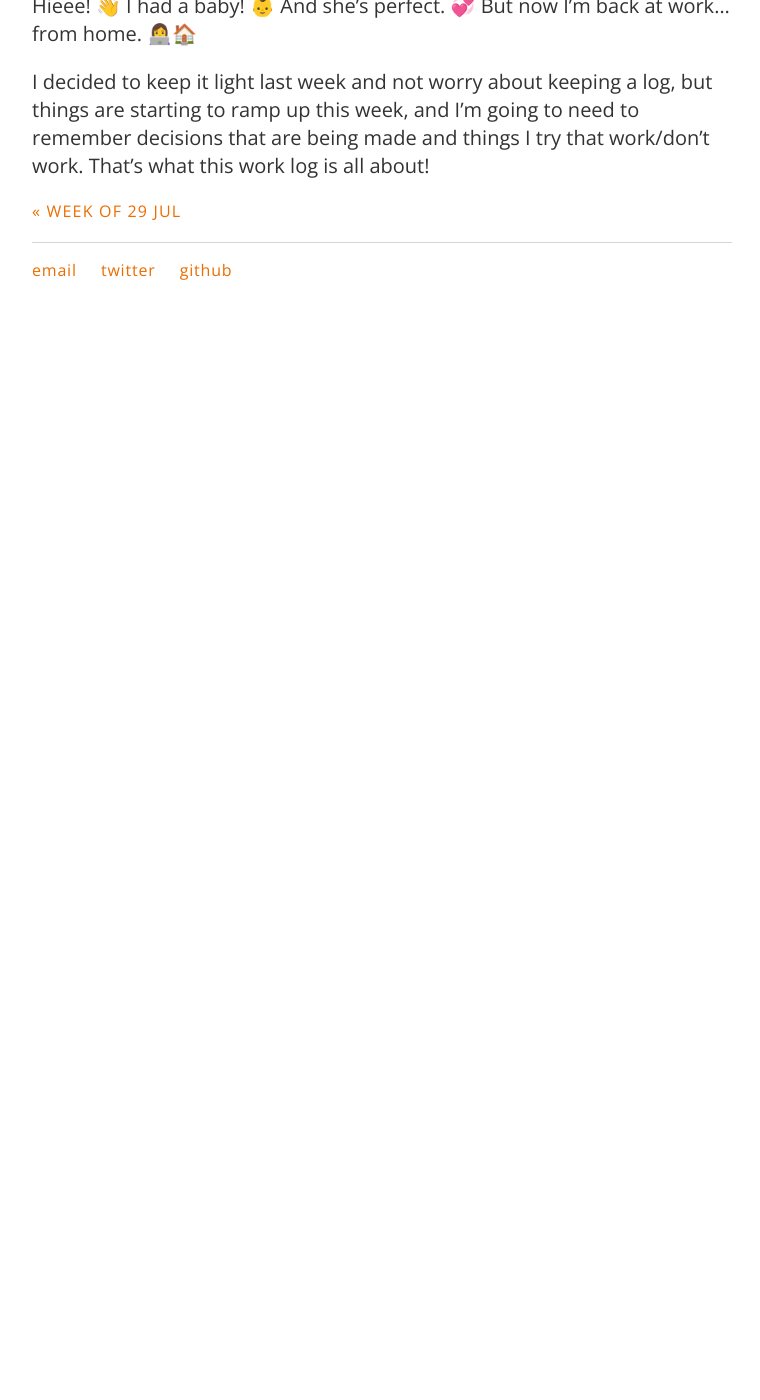
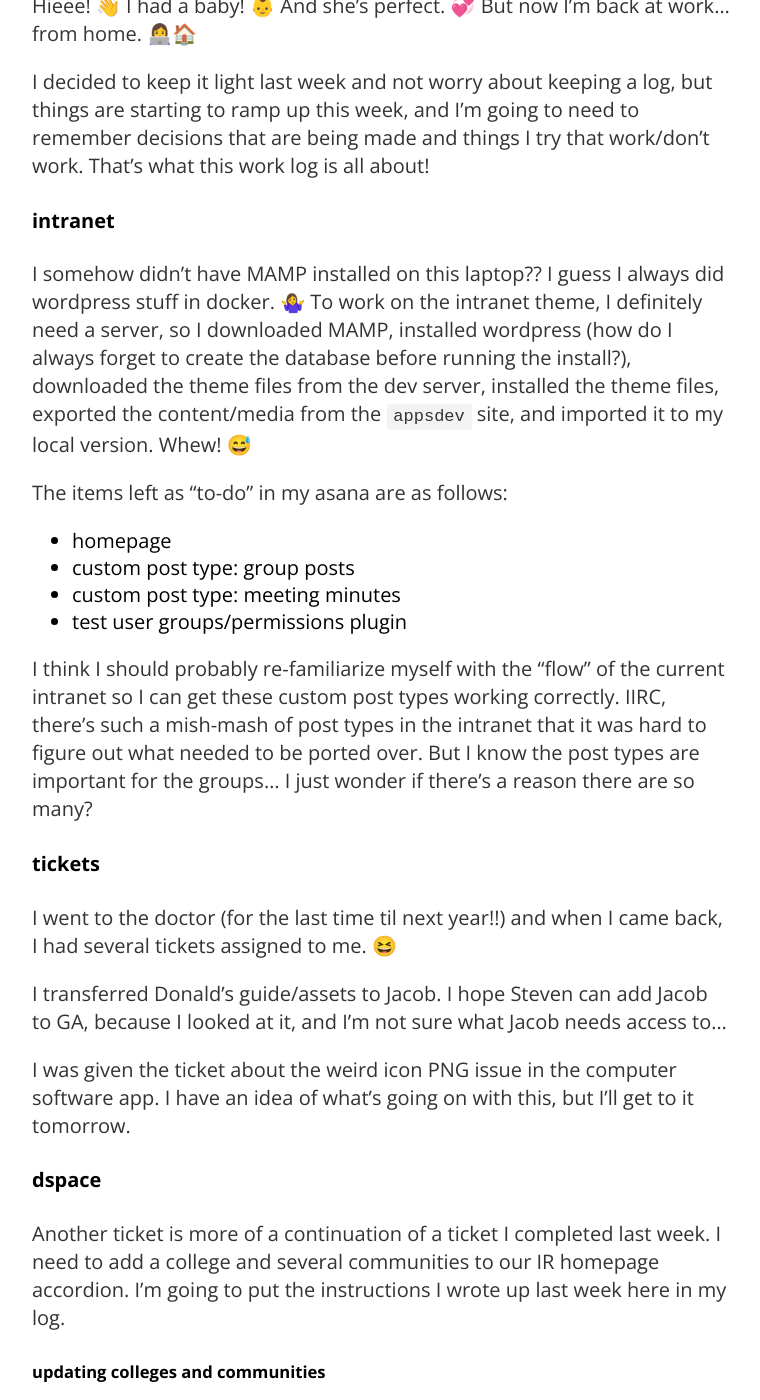
Before and after one commit to carylwyatt/carylwyatt.github.io, a Jekyll site: the page built from _posts/2019-09-09-week-of-09-sep.md, in a window 1280 px wide and 1400 px high, scrolled down 242 px. Shown: the whole window, without its empty margins (258-1018 px from the left). Built offline with Jekyll 4.4.1, drawn with Linux system fonts in a browser that asks for light colours; emoji names are drawn with the system emoji font; before the commit the page ends 900 px from its top, so only the background shows below that; some of the changed text lies outside the part shown.

Commit message:
thursday notes

```diff
--- a/_posts/2019-09-09-week-of-09-sep.md
+++ b/_posts/2019-09-09-week-of-09-sep.md
@@ -9,3 +9,37 @@ date: 2019-09-09
 Hieee! :wave: I had a baby! :baby: And she's perfect. :revolving_hearts: But now I'm back at work... from home. :woman_technologist::house:
 
 I decided to keep it light last week and not worry about keeping a log, but things are starting to ramp up this week, and I'm going to need to remember decisions that are being made and things I try that work/don't work. That's what this work log is all about!
+
+#### intranet
+
+I somehow didn't have MAMP installed on this laptop?? I guess I always did wordpress stuff in docker. :woman_shrugging: To work on the intranet theme, I definitely need a server, so I downloaded MAMP, installed wordpress (how do I always forget to create the database before running the install?), downloaded the theme files from the dev server, installed the theme files, exported the content/media from the `appsdev` site, and imported it to my local version. Whew! :sweat_smile:
+
+The items left as "to-do" in my asana are as follows:
+- homepage
+- custom post type: group posts
+- custom post type: meeting minutes
+- test user groups/permissions plugin
+
+I think I should probably re-familiarize myself with the "flow" of the current intranet so I can get these custom post types working correctly. IIRC, there's such a mish-mash of post types in the intranet that it was hard to figure out what needed to be ported over. But I know the post types are important for the groups... I just wonder if there's a reason there are so many?
+
+#### tickets
+
+I went to the doctor (for the last time til next year!!) and when I came back, I had several tickets assigned to me. :laughing:
+
+I transferred Donald's guide/assets to Jacob. I hope Steven can add Jacob to GA, because I looked at it, and I'm not sure what Jacob needs access to...
+
+I was given the ticket about the weird icon PNG issue in the computer software app. I have an idea of what's going on with this, but I'll get to it tomorrow.
+
+#### dspace
+
+Another ticket is more of a continuation of a ticket I completed last week. I need to add a college and several communities to our IR homepage accordion. I'm going to put the instructions I wrote up last week here in my log.
+
+##### updating colleges and communities
+
+If you’re adding a community/college, all that’s necessary is to add the string to the appropriate array. For example, I just added “Department of Philosophy” to the “College of Arts & Sciences” array of departments. If that college/community doesn’t exist, you’ll get `undefined` on the page instead of name of the community/link.
+
+Edit the live file for immediate changes: `/srv/dspace/webapps/xmlui/themes/Mirage/lib/js/CuvtomJS.js`
+
+Copy those changes to the `/srv/dspace-source/dspace/modules/xmlui/src/main/webapp/themes/Mirage/lib/js/CustomJS.js` file Drew lists above to make sure the latest changes you’ve made don’t get overwritten during a recompile.
+
+This editing the live file without needing to recompile works because it’s a javascript file that’s being loaded via the HTML `<script src=”…”></script>` and pulling straight from the server.
```
